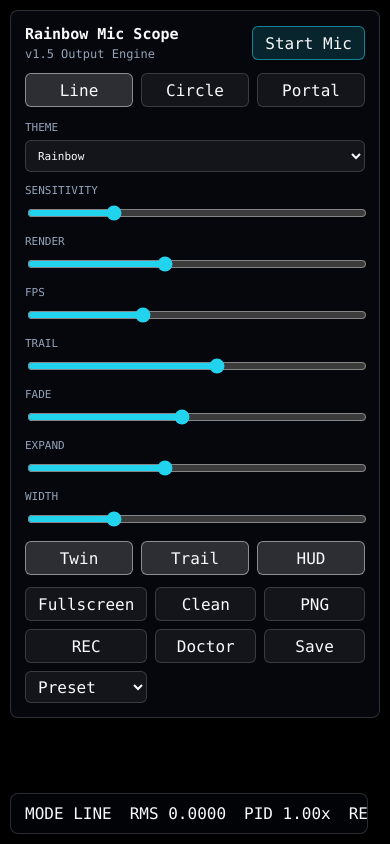
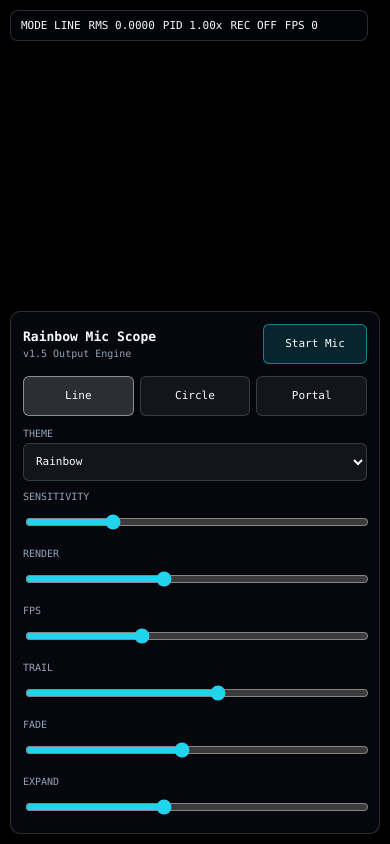
Before and after one commit to Blackmvmba88/rainbow-mic-scope, an Electron app: page webui/index.html in a window 390 px wide. Drawn offline with Linux system fonts and the light colour scheme.

Commit message:
fix(webui): improve mobile layout

```diff
--- a/webui/styles.css
+++ b/webui/styles.css
@@ -14,16 +14,18 @@
 
 body {
   margin: 0;
-  min-height: 100vh;
+  min-height: 100svh;
   overflow: hidden;
   background: #05060a;
   color: var(--text);
+  -webkit-font-smoothing: antialiased;
 }
 
 canvas {
   display: block;
   width: 100vw;
-  height: 100vh;
+  height: 100svh;
+  touch-action: none;
 }
 
 .panel {
@@ -76,6 +78,7 @@ button {
   min-height: 34px;
   padding: 0 12px;
   cursor: pointer;
+  white-space: nowrap;
 }
 
 .primary {
@@ -134,6 +137,7 @@ body.clean .hud {
 input[type="range"] {
   width: 100%;
   accent-color: var(--hot);
+  min-height: 28px;
 }
 
 .hud {
@@ -239,25 +243,159 @@ input[type="range"] {
 }
 
 @media (max-width: 720px) {
+  body {
+    min-height: 100dvh;
+  }
+
+  canvas {
+    height: 100dvh;
+  }
+
   .panel {
-    left: 10px;
-    top: 10px;
+    left: max(10px, env(safe-area-inset-left));
+    right: max(10px, env(safe-area-inset-right));
+    top: auto;
+    bottom: max(10px, env(safe-area-inset-bottom));
+    width: auto;
+    max-height: min(58dvh, 520px);
+    overflow-y: auto;
+    overscroll-behavior: contain;
+    padding: 12px;
+    border-radius: 10px;
+    scrollbar-width: thin;
+  }
+
+  .brand {
+    gap: 10px;
+  }
+
+  h1 {
+    font-size: 13px;
+  }
+
+  p {
+    font-size: 10px;
+  }
+
+  button {
+    min-height: 40px;
+    padding: 0 8px;
+    font-size: 11px;
+  }
+
+  select {
+    height: 38px;
+    font-size: 11px;
+  }
+
+  .primary {
+    min-width: 104px;
+  }
+
+  .segmented,
+  .toggles {
+    gap: 6px;
+  }
+
+  .grid {
+    grid-template-columns: 1fr 1fr;
+    gap: 10px;
+    margin-top: 12px;
+  }
+
+  label {
+    gap: 4px;
+    font-size: 10px;
+  }
+
+  .actions {
+    grid-template-columns: repeat(4, minmax(0, 1fr));
+    gap: 6px;
+  }
+
+  .actions select {
+    grid-column: span 2;
+  }
+
+  .hud {
+    left: max(10px, env(safe-area-inset-left));
+    right: max(10px, env(safe-area-inset-right));
+    top: max(10px, env(safe-area-inset-top));
+    bottom: auto;
+    transform: none;
+    gap: 8px;
+    padding: 8px 10px;
+    border-radius: 8px;
+    overflow: auto;
+    font-size: 11px;
+    scrollbar-width: none;
+  }
+
+  .hud::-webkit-scrollbar {
+    display: none;
+  }
+
+  .doctor {
     width: calc(100vw - 20px);
+    max-height: calc(100dvh - 24px);
+  }
+
+  .doctor-card {
+    max-height: calc(100dvh - 24px);
+    overflow-y: auto;
+    padding: 12px;
+  }
+
+  .doctor-head {
+    align-items: center;
+  }
+
+  .doctor-row {
+    grid-template-columns: 58px 1fr;
+    padding: 9px;
+  }
+
+  .doctor-detail {
+    font-size: 11px;
+  }
+}
+
+@media (max-width: 430px) {
+  .panel {
+    max-height: min(62dvh, 560px);
   }
 
   .grid {
     grid-template-columns: 1fr;
   }
 
-  .actions {
+  .segmented,
+  .toggles {
     grid-template-columns: repeat(3, 1fr);
   }
 
-  .hud {
-    left: 10px;
-    right: 10px;
-    bottom: 10px;
-    transform: none;
-    overflow: auto;
+  .actions {
+    grid-template-columns: repeat(3, minmax(0, 1fr));
+  }
+
+  .actions select {
+    grid-column: span 3;
   }
 }
+
+@media (max-height: 560px) and (orientation: landscape) {
+  .panel {
+    top: 8px;
+    bottom: 8px;
+    left: 8px;
+    right: auto;
+    width: min(380px, 46vw);
+    max-height: none;
+  }
+
+  .hud {
+    left: auto;
+    right: 8px;
+    max-width: calc(54vw - 16px);
+  }
+}
```
